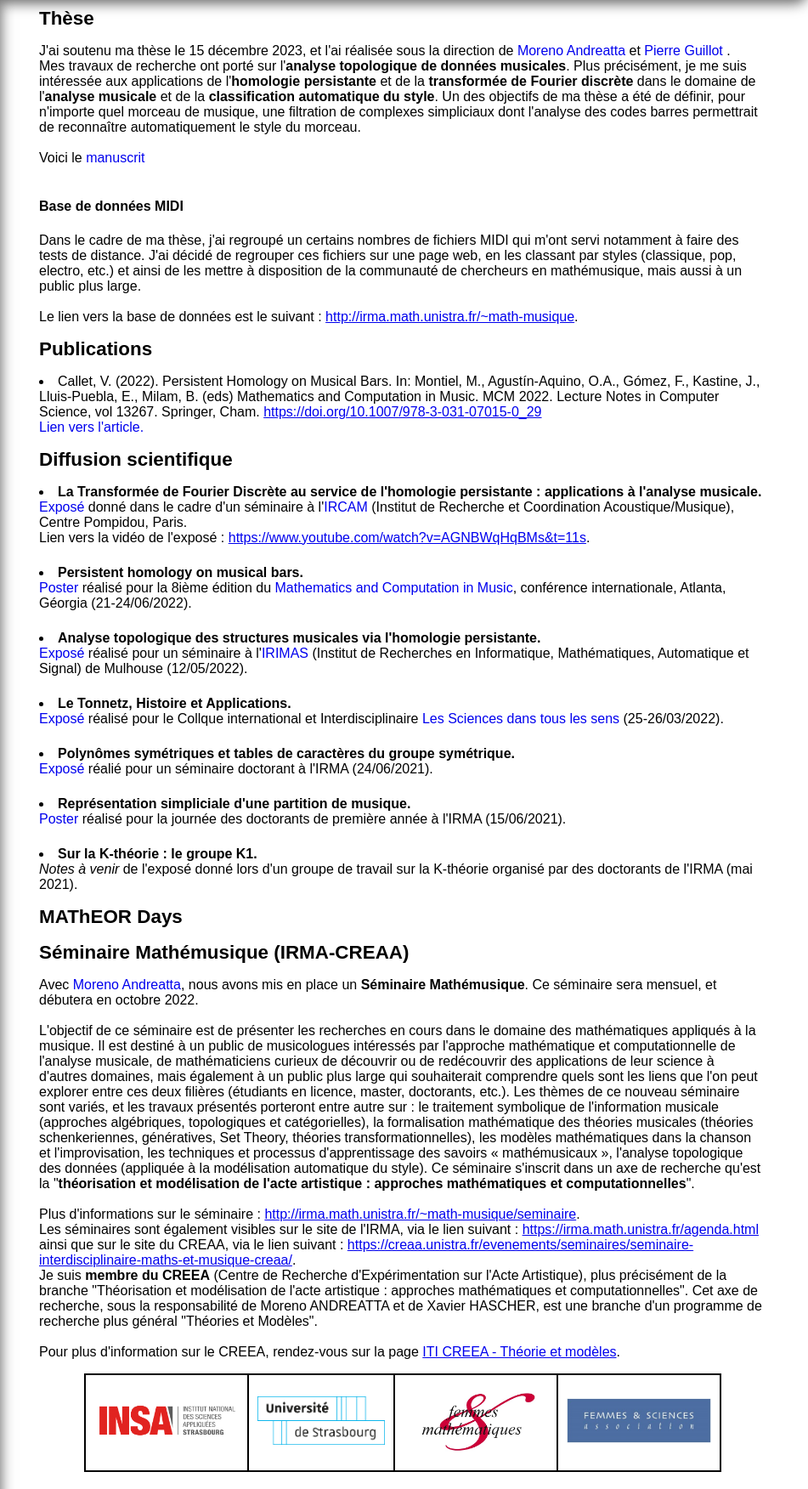
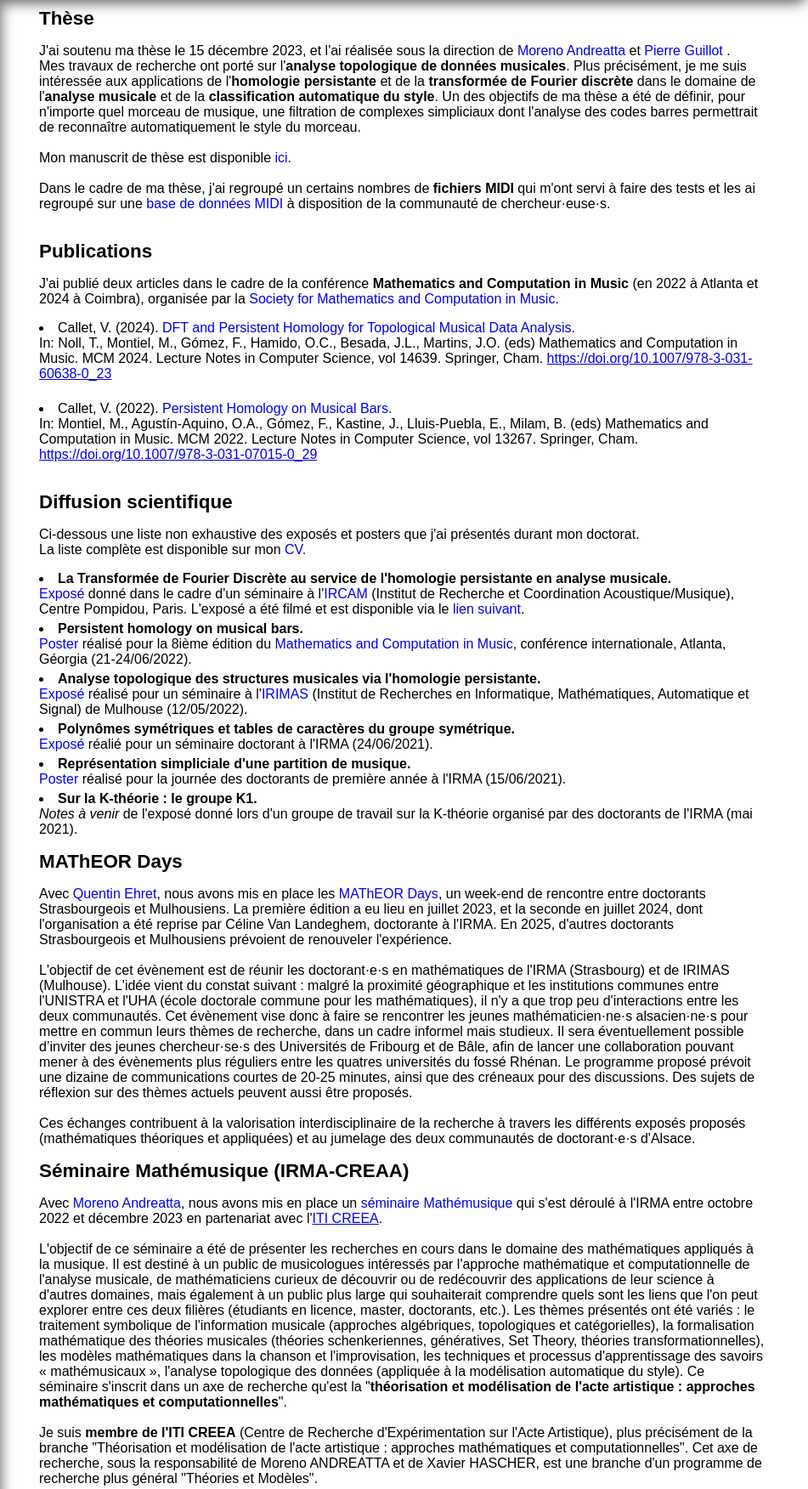
Before and after one commit to victoriacallet/victoriacallet.github.io, a plain HTML site: page recherche.html in a window 1280 px wide. Shown: the part 96-1848 px from the top of the page at 85% size, 329-1280 px from the left. Drawn offline with Linux system fonts and the light colour scheme.

Commit message:
Add files via upload

```diff
--- a/recherche.html
+++ b/recherche.html
@@ -49,60 +49,65 @@
 				Un des objectifs de ma thèse a été de définir, pour n'importe quel morceau de musique, une filtration de complexes simpliciaux
 				dont l'analyse des codes barres permettrait de reconnaître automatiquement le style du morceau.
 				<br> </br>
-				Voici le <a href="recherche/manuscrit_callet.pdf" style="text-decoration:none;"> manuscrit</a>
-				<br></br>
+				Mon manuscrit de thèse est disponible <a href="recherche/manuscrit_callet.pdf" style="text-decoration:none;">ici</a>.
 
-				<h4><b>Base de données MIDI</b></h4>
-				Dans le cadre de ma thèse, j'ai regroupé un certains nombres de fichiers MIDI qui m'ont servi notamment à faire des tests de distance. J'ai décidé de regrouper
-				ces fichiers sur une page web, en les classant par styles (classique, pop, electro, etc.) et ainsi de les mettre à disposition de la communauté de chercheurs
-				en mathémusique, mais aussi à un public plus large. <br></br>
-				Le lien vers la base de données est le suivant : <a href="http://irma.math.unistra.fr/math-musique/">http://irma.math.unistra.fr/~math-musique</a>.
+				<br> </br>
+				Dans le cadre de ma thèse, j'ai regroupé un certains nombres de <b>fichiers MIDI</b> qui m'ont servi à faire des tests et les ai regroupé sur une
+				<a href="http://irma.math.unistra.fr/math-musique/" style="text-decoration:none;">base de données MIDI</a> à disposition de la communauté de chercheur·euse·s.
 
 			</p>
 
+			<br>
 			<h1>Publications </h1>
 
 			<p>
-				<li> Callet, V. (2022). Persistent Homology on Musical Bars.
+			J'ai publié deux articles dans le cadre de la conférence <b>Mathematics and Computation in Music</b> (en 2022 à Atlanta et 2024 à Coimbra),
+			organisée par la <a href=" https://www.smcm-net.info/" style="text-decoration: none;">Society for Mathematics and Computation in Music.</a>
+
+			<li> Callet, V. (2024). <a href="recherche/articleMCM24.pdf" style="text-decoration: none;">DFT and Persistent Homology for Topological Musical Data Analysis.</a><br>
+				In: Noll, T., Montiel, M., Gómez, F., Hamido, O.C., Besada, J.L., Martins, J.O. (eds)
+				 Mathematics and Computation in Music. MCM 2024. Lecture Notes in Computer Science, vol 14639. Springer, Cham.
+				 <a href="https://doi.org/10.1007/978-3-031-60638-0_23"> https://doi.org/10.1007/978-3-031-60638-0_23</a>
+				 </li>
+
+				 <br>
+				<li> Callet, V. (2022). <a href="recherche/articleMCM22.pdf" style="text-decoration: none;">Persistent Homology on Musical Bars.</a><br>
 					In: Montiel, M., Agustín-Aquino, O.A., Gómez, F., Kastine, J., Lluis-Puebla, E., Milam, B. (eds)
 					 Mathematics and Computation in Music. MCM 2022. Lecture Notes in Computer Science, vol 13267. Springer, Cham.
 					 <a href="https://doi.org/10.1007/978-3-031-07015-0_29"> https://doi.org/10.1007/978-3-031-07015-0_29</a>
-					 <br> <a href="recherche/articleMCM.pdf" style="text-decoration: none;"> Lien vers l'article. </a></li>
-
-
+					 </li>
 			</p>
 
+			<br>
 			<h1>Diffusion scientifique</h1>
 
 			<p>
-					<li><b> La Transformée de Fourier Discrète au service de l'homologie persistante : applications à l'analyse musicale.</b>
+				Ci-dessous une liste non exhaustive des exposés et posters que j'ai présentés durant mon doctorat. <br>
+				La liste complète est disponible sur mon <a href="cv/cv_callet.pdf" style="text-decoration: none;">CV.</a><br>
+
+					<li><b> La Transformée de Fourier Discrète au service de l'homologie persistante en analyse musicale.</b>
 						<br><a href = "recherche/DFT+homologie_persistante.pdf" style="text-decoration:none;"> Exposé</a> donné dans le cadre d'un séminaire à l'<a href = "https://www.ircam.fr/"style="text-decoration:none;">IRCAM</a>
-						(Institut de Recherche et Coordination Acoustique/Musique), Centre Pompidou, Paris. <br>
-						Lien vers la vidéo de l'exposé : <a href = "https://www.youtube.com/watch?v=AGNBWqHqBMs&t=11s">https://www.youtube.com/watch?v=AGNBWqHqBMs&t=11s</a>.
+						(Institut de Recherche et Coordination Acoustique/Musique), Centre Pompidou, Paris. L'exposé a été filmé et est disponible
+						via le <a href = "https://www.youtube.com/watch?v=AGNBWqHqBMs&t=11s" style="text-decoration: none;">lien suivant</a>.
 					</li>
-					<br>
+
 				<li> <b> Persistent homology on musical bars. </b>
 					<br> <a href="recherche/posterMCM2022.pdf" style="text-decoration: none;"> Poster</a> réalisé pour la 8ième édition du <a href="https://mcm2022.org/"style="text-decoration: none;">Mathematics and Computation in Music</a>,
 					conférence internationale, Atlanta, Géorgia (21-24/06/2022).
 				</li>
-				<br>
+
 				<li> <b> Analyse topologique des structures musicales via l'homologie persistante. </b>
 					<br> <a href="recherche/phBars.pdf" style="text-decoration: none;"> Exposé</a> réalisé pour un séminaire à l'<a href="https://www.irimas.uha.fr/"style="text-decoration: none;">IRIMAS</a> (Institut de Recherches en Informatique, Mathématiques, Automatique et Signal) de Mulhouse (12/05/2022).
 				</li>
-				<br>
-				<li> <b> Le Tonnetz, Histoire et Applications. </b>
-					<br> <a href="recherche/tonnetz.pdf" style="text-decoration: none;"> Exposé</a> réalisé pour le Collque international et Interdisciplinaire
-					<a href="recherche/colloqueMulhouse.pdf"style="text-decoration: none;">Les Sciences dans tous les sens</a> (25-26/03/2022).
-				</li>
-				<br>
+
 				<li> <b> Polynômes symétriques et tables de caractères du groupe symétrique. </b>
 					<br> <a href="recherche/symetrique.pdf" style="text-decoration:none;"> Exposé</a> réalié pour un séminaire doctorant à l'IRMA (24/06/2021).
 				</li>
-				<br>
+
 				<li> <b> Représentation simpliciale d'une partition de musique. </b>
 					<br> <a href="recherche/poster1A.pdf" style="text-decoration: none;"> Poster</a> réalisé pour la journée des doctorants de première année à l'IRMA (15/06/2021).
 				</li>
-				<br>
+
 				<li> <b> Sur la K-théorie : le groupe K1. </b>
 					<br> <i> Notes à venir </i> de l'exposé donné lors d'un groupe de travail sur la K-théorie organisé par des doctorants de l'IRMA (mai 2021).
 				</li>
@@ -111,36 +116,37 @@
 
 
 			<h1>MAThEOR Days</h1>
-			<p>
+
+			<p> Avec <a href = "https://perso.matheor.com/quentin-ehret/" style="text-decoration: none;">Quentin Ehret</a>, nous avons mis en place les <a href = "https://days.matheor.com/" style="text-decoration: none;">MAThEOR Days</a>, un week-end de rencontre entre doctorants Strasbourgeois et Mulhousiens. La première édition a eu lieu en juillet 2023, et la seconde en juillet 2024,
+				dont l'organisation a été reprise par Céline Van Landeghem, doctorante à l'IRMA. En 2025, d'autres doctorants Strasbourgeois et Mulhousiens prévoient de renouveler l'expérience.
+				<br></br>
+				L'objectif de cet évènement est de réunir les doctorant·e·s en mathématiques de l'IRMA (Strasbourg) et de IRIMAS (Mulhouse). L'idée vient du constat suivant : malgré la proximité géographique et les institutions communes entre l'UNISTRA et l'UHA (école doctorale commune pour les mathématiques), il n'y a que trop peu d'interactions entre les deux communautés. Cet évènement vise donc à faire se rencontrer les jeunes mathématicien·ne·s alsacien·ne·s pour mettre en commun leurs thèmes de recherche, dans un cadre informel mais studieux. Il sera éventuellement possible d’inviter des jeunes chercheur·se·s des Universités de Fribourg et de Bâle, afin de lancer une collaboration pouvant mener à des évènements plus réguliers entre les quatres universités du fossé Rhénan. Le programme proposé prévoit une dizaine de communications courtes de 20-25 minutes, ainsi que des créneaux pour des discussions. Des sujets de réflexion sur des thèmes actuels peuvent aussi être proposés.
+				<br></br>
+				Ces échanges contribuent à la valorisation interdisciplinaire de la recherche à travers les différents exposés proposés (mathématiques théoriques et appliquées) et au jumelage des deux communautés de doctorant·e·s d'Alsace.
 			</p>
 
 
 			<h1>Séminaire Mathémusique (IRMA-CREAA) </h1>
 
 			<p>
-			Avec <a href="https://morenoandreatta.com/" style="text-decoration:none;">Moreno Andreatta</a>, nous avons mis en place un <b>Séminaire Mathémusique</b>. Ce séminaire
-			sera mensuel, et débutera en octobre 2022. <br></br>
-			L'objectif de ce séminaire est de présenter les recherches en cours dans le domaine des mathématiques appliqués à la musique.
+			Avec <a href="https://morenoandreatta.com/" style="text-decoration:none;">Moreno Andreatta</a>, nous avons mis en place un <a href="https://irma-web1.math.unistra.fr/math-musique/seminaire.html" style="text-decoration:none;">séminaire Mathémusique</a>
+			qui s'est déroulé
+			à l'IRMA entre octobre 2022 et décembre 2023 en partenariat avec l'<a href="https://creaa.unistra.fr/programmes-de-recherche/theories-et-modeles/theorisation-et-modelisation-de-lacte-artistique-approches-mathematiques-et-computationnelles/">ITI CREEA</a>.
+			<br></br>
+			L'objectif de ce séminaire a été de présenter les recherches en cours dans le domaine des mathématiques appliqués à la musique.
 			Il est destiné à un public de musicologues intéressés par l'approche mathématique et computationnelle de l'analyse musicale,
 			de mathématiciens curieux de découvrir ou de redécouvrir des applications de leur science à d'autres domaines,
 			mais également à un public plus large qui souhaiterait comprendre quels sont les liens que l'on peut explorer entre ces deux filières
-			(étudiants en licence, master, doctorants, etc.). Les thèmes de ce nouveau séminaire sont variés, et les travaux présentés porteront entre autre sur :
+			(étudiants en licence, master, doctorants, etc.). Les thèmes présentés ont été variés :
 			 le traitement symbolique de l'information musicale (approches algébriques, topologiques et catégorielles), la formalisation mathématique des théories musicales
 				(théories schenkeriennes, génératives, Set Theory, théories transformationnelles), les modèles mathématiques dans la chanson et l'improvisation,
 				les techniques et processus d'apprentissage des savoirs « mathémusicaux », l'analyse topologique des données
 				(appliquée à la modélisation automatique du style). Ce séminaire s'inscrit dans un axe de recherche qu'est la "<b>théorisation et modélisation
 				de l'acte artistique : approches mathématiques et computationnelles</b>".<br></br>
 
-				Plus d'informations sur le séminaire : <a href="https://irma-web1.math.unistra.fr/math-musique/seminaire.html">http://irma.math.unistra.fr/~math-musique/seminaire</a>.<br>
-				Les séminaires sont également visibles sur le site de l'IRMA, via le lien suivant : <a href="https://irma.math.unistra.fr/agenda.html">https://irma.math.unistra.fr/agenda.html</a>
-				ainsi que sur le site du CREAA, via le lien suivant : <a href="https://creaa.unistra.fr/evenements/seminaires/seminaire-interdisciplinaire-maths-et-musique-creaa/">https://creaa.unistra.fr/evenements/seminaires/seminaire-interdisciplinaire-maths-et-musique-creaa/</a>.<br>
-
-				Je suis <b>membre du CREEA</b> (Centre de Recherche d'Expérimentation sur l'Acte Artistique), plus précisément de la branche
+						Je suis <b>membre de l'ITI CREEA</b> (Centre de Recherche d'Expérimentation sur l'Acte Artistique), plus précisément de la branche
 				"Théorisation et modélisation de l'acte artistique : approches mathématiques et computationnelles".
 				Cet axe de recherche, sous la responsabilité de Moreno ANDREATTA et de Xavier HASCHER, est une branche d'un programme de recherche plus général "Théories et Modèles".
-				<br></br>
-				Pour plus d'information sur le CREEA, rendez-vous sur la page <a href="https://creaa.unistra.fr/programmes-de-recherche/theories-et-modeles/theorisation-et-modelisation-de-lacte-artistique-approches-mathematiques-et-computationnelles/">
-				ITI CREEA - Théorie et modèles</a>.
 			</p>
 
 
```
Also changed, not shown: 11 other files.
